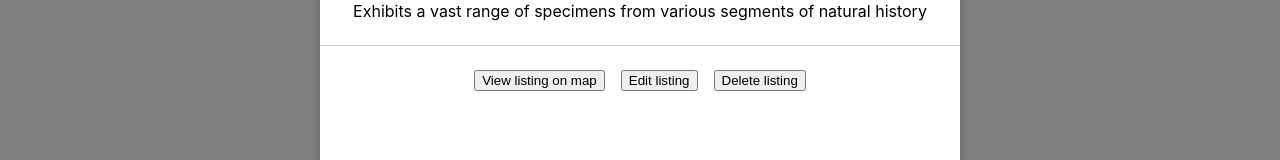
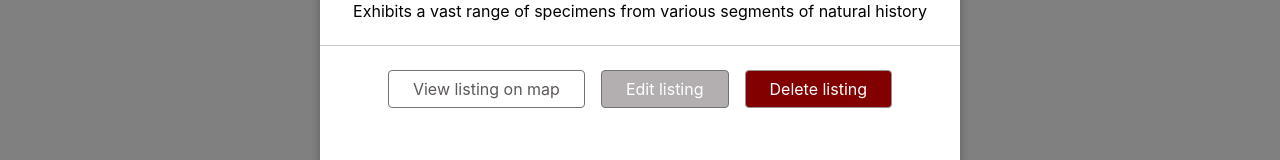
Before and after one commit to emilyjspencer/Find-Places, a React (Create React App) app in the folder listings/: page /1/listings in a window 1280 px wide. Shown: the part 183-343 px from the top of the page. Built offline with nearby package versions, Linux system fonts and the light colour scheme.

Commit message:
Adds a Button component and its respective styling. Replace button elements in singleListing component with instances of this Button component

```diff
--- a/listings/src/listings/components/SingleListing.js
+++ b/listings/src/listings/components/SingleListing.js
@@ -1,5 +1,6 @@
 import React from 'react';
 import Card from '../../shared/components/UIElements/Card';
+import Button from '../../shared/components/FormElements/Button';
 
 import './SingleListing.css';
 
@@ -14,9 +15,9 @@
               <p>{props.description}</p>
           </div>
           <div className="single-listing_actions">
-            <button>View listing on map</button>
-            <button>Edit listing</button>
-            <button>Delete listing</button>
+            <Button inverse>View listing on map</Button>
+            <Button to={`/listings${props.id}`}>Edit listing</Button>
+            <Button danger>Delete listing</Button>
           </div>
       </div>
     </Card>
--- /dev/null
+++ b/listings/src/shared/components/FormElements/Button.css
@@ -0,0 +1,61 @@
+.button {
+  font: inherit;
+  padding: 0.5rem 1.5rem;
+  border: 1px solid #747373;
+  border-radius: 4px;
+  background: #b3afb0;
+  color: white;
+  cursor: pointer;
+  margin-right: 1rem;
+  text-decoration: none;
+  display: inline-block;
+}
+
+.button:focus {
+  outline: none;
+}
+
+.button:hover,
+.button:active {
+  background: #918f8f;
+  border-color: #535152;
+}
+
+.button--inverse {
+  background: transparent;
+  color: #5c585a;
+}
+
+.button--inverse:hover,
+.button--inverse:active {
+  color: white;
+  background: #5c5b5b;
+}
+
+.button--danger {
+  background: #830000;
+  border-color: #969393;
+}
+
+.button--danger:hover,
+.button--danger:active {
+  background: #ada9a9;
+  border-color: #757575;
+}
+
+.button:disabled,
+.button:hover:disabled,
+.button:active:disabled {
+  background: #ccc;
+  color: #979797;
+  border-color: #ccc;
+  cursor: not-allowed;
+}
+
+.button--small {
+  font-size: 0.8rem;
+}
+
+.button--big {
+  font-size: 1.5rem;
+}
--- /dev/null
+++ b/listings/src/shared/components/FormElements/Button.js
@@ -0,0 +1,43 @@
+import React from 'react';
+import { Link } from 'react-router-dom';
+
+import './Button.css';
+
+const Button = props => {
+  if (props.href) {
+    return (
+      <a
+        className={`button button--${props.size || 'default'} ${props.inverse &&
+          'button--inverse'} ${props.danger && 'button--danger'}`}
+        href={props.href}
+      >
+        {props.children}
+      </a>
+    );
+  }
+  if (props.to) {
+    return (
+      <Link
+        to={props.to}
+        exact={props.exact}
+        className={`button button--${props.size || 'default'} ${props.inverse &&
+          'button--inverse'} ${props.danger && 'button--danger'}`}
+      >
+        {props.children}
+      </Link>
+    );
+  }
+  return (
+    <button
+      className={`button button--${props.size || 'default'} ${props.inverse &&
+        'button--inverse'} ${props.danger && 'button--danger'}`}
+      type={props.type}
+      onClick={props.onClick}
+      disabled={props.disabled}
+    >
+      {props.children}
+    </button>
+  );
+};
+
+export default Button;
```
